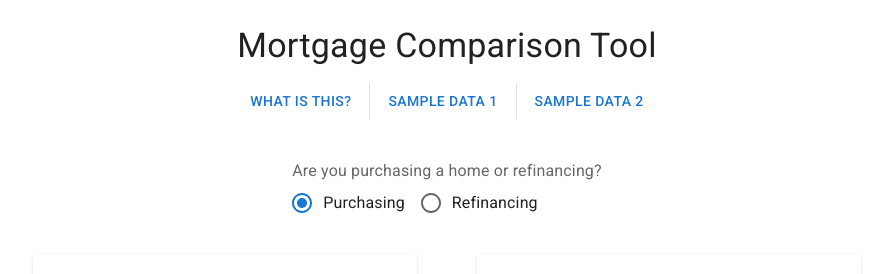
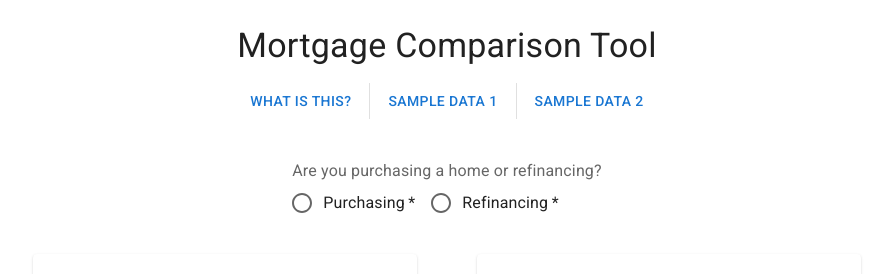
Before and after one commit to erich564/mortgage-comp-tool, a React (Create React App) app: page / in a window 1280 px wide. Shown: the top 274 px of the page, without its empty margins (193-1086 px from the left). Built offline with nearby package versions, Linux system fonts and the light colour scheme.

Commit message:
Changed radio buttons' value to bool; and required

```diff
--- a/src/FormData.js
+++ b/src/FormData.js
@@ -13,7 +13,7 @@ const mortgageTemplate = {
 };
 
 export const formDefaults = {
-  purchaseOrRefinance: 'purchase',
+  isRefinance: null,
   roi: '9',
   mortgages: [1, 2].map(n => ({
     ...mortgageTemplate,
@@ -25,7 +25,7 @@ export const formDefaults = {
 
 export const sampleData = [
   {
-    purchaseOrRefinance: 'refinance',
+    isRefinance: true,
     roi: '9',
     mortgages: [
       {
@@ -53,7 +53,7 @@ export const sampleData = [
     marginalTaxRate: '40',
   },
   {
-    purchaseOrRefinance: 'purchase',
+    isRefinance: false,
     roi: '8.5',
     mortgages: [
       {
--- a/src/InputForm.js
+++ b/src/InputForm.js
@@ -39,18 +39,18 @@ export default function InputForm({
         </FormLabel>
         <RadioGroup
           row
-          name="purchaseOrRefinance"
-          value={state.purchaseOrRefinance}
+          name="isRefinance"
+          value={String(state.isRefinance)}
           onChange={handleChange}
         >
           <FormControlLabel
-            value="purchase"
-            control={<Radio />}
+            value="false"
+            control={<Radio required />}
             label="Purchasing"
           />
           <FormControlLabel
-            value="refinance"
-            control={<Radio />}
+            value="true"
+            control={<Radio required />}
             label="Refinancing"
           />
         </RadioGroup>
```
